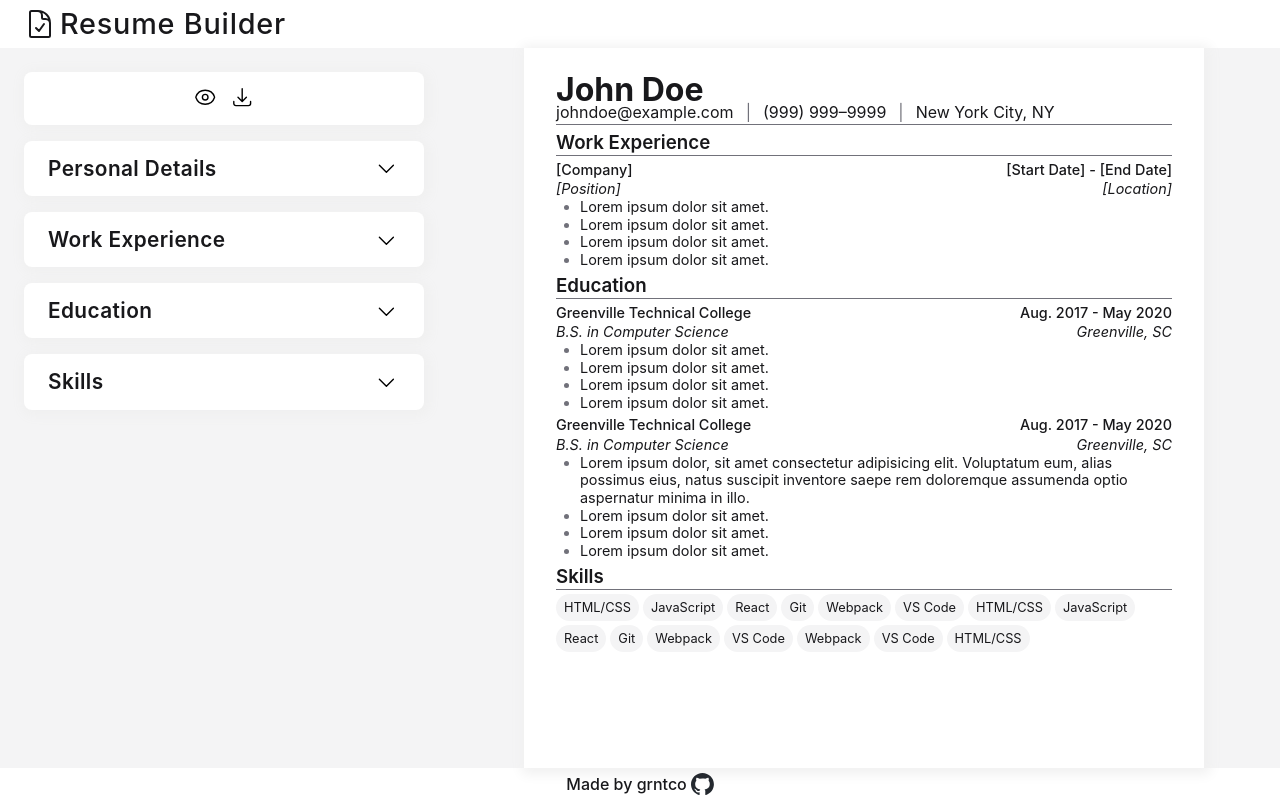
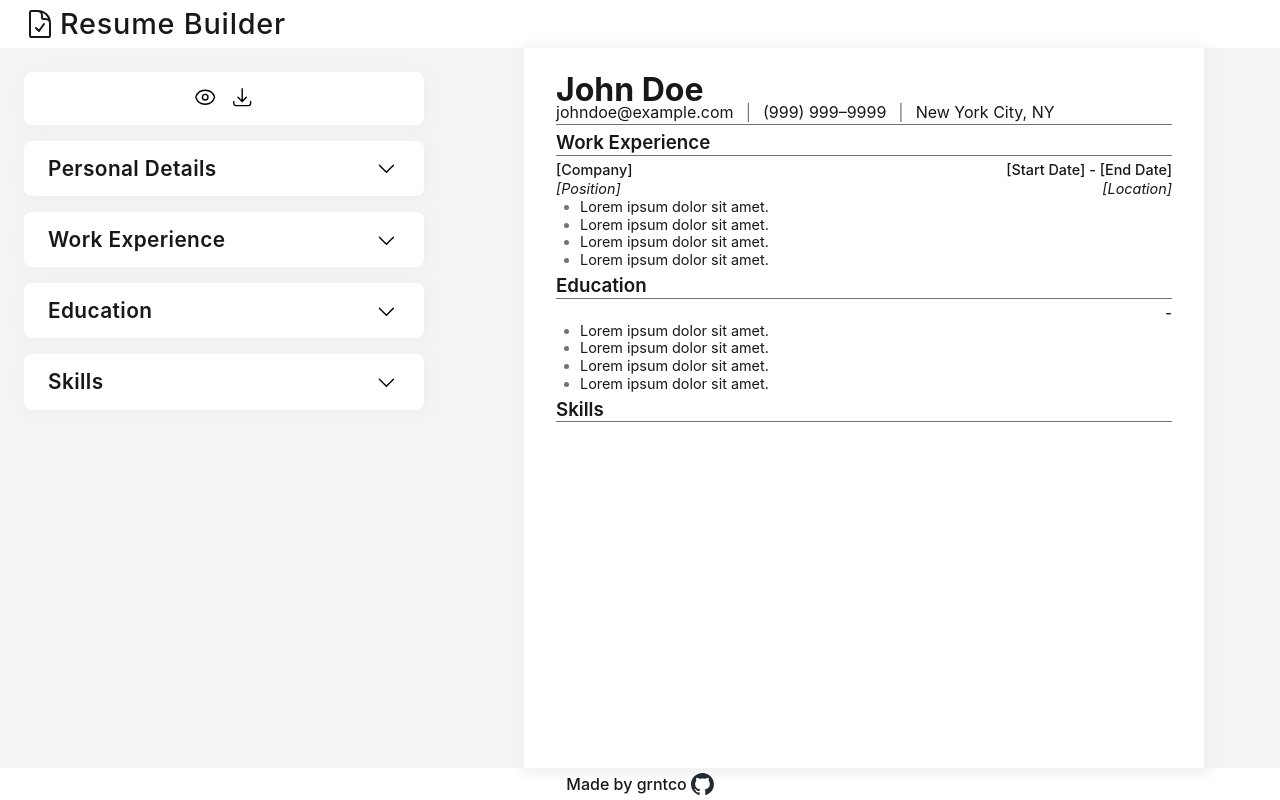
Before and after one commit to grntco/resume-builder, a React (Vite) app: page / in a window 1280 px wide. Built offline with nearby package versions, Linux system fonts and the light colour scheme.

Commit message:
pass resume data directly into Main Content instead of via App; give inputs unique ids

```diff
--- a/src/components/App.jsx
+++ b/src/components/App.jsx
@@ -2,13 +2,12 @@ import '../styles/App.css';
 import { Header } from './Header';
 import { MainContent } from './MainContent';
 import { Footer } from './Footer';
-import { resumeData } from '../resumeData';
 
 export function App() {
   return (
     <div className="app">
       <Header />
-      <MainContent data={resumeData} />
+      <MainContent />
       <Footer />
     </div>
   )
--- a/src/components/MainContent.jsx
+++ b/src/components/MainContent.jsx
@@ -3,16 +3,16 @@ import { Form } from './cards/Form';
 import { Toolbar } from './cards/Toolbar';
 import { Resume } from './Resume';
 import { useState } from 'react';
+import { resumeData } from '../resumeData';
 
-export function MainContent( { data } ) {
-    const [updatedData, setUpdatedData] = useState(data);
+
+export function MainContent() {
+    const [updatedData, setUpdatedData] = useState(resumeData);
 
     return (
         <section className="main-content">
             <div className="cards-container">
-                <Card>
-                    <Toolbar />
-                </Card>
+                <Card><Toolbar /></Card>
                 {
                     updatedData.map((form, formIndex) => {
                     return (
@@ -38,7 +38,7 @@ export function MainContent( { data } ) {
 
     function handleInputChange(e, currentForm, fieldsetIndex, inputIndex) {
         setUpdatedData((prevData) => {
-            return prevData.map((form, i) => {
+            return prevData.map(form => {
                 if (form === currentForm) {
                     return {
                         ...form,
--- a/src/components/Resume.jsx
+++ b/src/components/Resume.jsx
@@ -13,22 +13,6 @@ export function Resume({ data }) {
             </div>
             <div className="resume__section">
                 <h3 className="resume__section-title">Work Experience</h3>
-                {/* <div className="resume__experience-container">
-                    <div className="resume__details-container">
-                        <h4>Amazon</h4>
-                        <p>Aug. 2020 - Jan. 2024</p>
-                    </div>
-                    <div className="resume__details-container">
-                        <p>Jr. Software Developer</p>
-                        <p>Remote</p>
-                    </div>
-                    <ul className="resume__responsibilities-container">
-                        <li>Lorem ipsum dolor sit amet.</li>
-                        <li>Lorem ipsum dolor sit amet.</li>
-                        <li>Lorem ipsum dolor sit amet consectetur, adipisicing elit. Repellat veniam natus fugit! Incidunt labore libero sapiente, tempore assumenda ut ea?</li>
-                        <li>Lorem ipsum dolor sit amet.</li>
-                    </ul>
-                </div> */}
                 {
                     data.filter(form => form.title === 'Work Experience')[0]
                     .fieldsets.map((fieldset, fieldsetIndex) => (
@@ -51,33 +35,20 @@ export function Resume({ data }) {
                         )
                     )
                 }
-                {/* <div className="resume__experience-container">
-                    <div className="resume__details-container">
-                        <h4>Amazon</h4>
-                        <p>Aug. 2020 - Jan. 2024</p>
-                    </div>
-                    <div className="resume__details-container">
-                        <p>Jr. Software Developer</p>
-                        <p>Remote</p>
-                    </div>
-                    <ul className="resume__responsibilities-container">
-                        <li>Lorem ipsum dolor sit amet.</li>
-                        <li>Lorem ipsum dolor sit amet.</li>
-                        <li>Lorem ipsum dolor sit amet.</li>
-                        <li>Lorem ipsum dolor sit amet.</li>
-                    </ul>
-                </div> */}
             </div>
             <div className="resume__section">
                 <h3 className="resume__section-title">Education</h3>
-                <div className="resume__experience-container">
+                {
+                    data.filter(form => form.title === 'Education')[0]
+                    .fieldsets.map((fieldset, fieldsetIndex) => (
+                            <div key={fieldsetIndex} className="resume__experience-container">
                                 <div className="resume__details-container">
-                        <h4>Greenville Technical College</h4>
-                        <p>Aug. 2017 - May 2020</p>
+                                    <h4>{fieldset[0].value}</h4>
+                                    <p>{fieldset[3].value} - {fieldset[4].value}</p>
                                 </div>
                                 <div className="resume__details-container">
-                        <p>B.S. in Computer Science</p>
-                        <p>Greenville, SC</p>
+                                    <p>{fieldset[1].value}</p>
+                                    <p>{fieldset[2].value}</p>
                                 </div>
                                 <ul className="resume__responsibilities-container">
                                     <li>Lorem ipsum dolor sit amet.</li>
@@ -86,41 +57,23 @@ export function Resume({ data }) {
                                     <li>Lorem ipsum dolor sit amet.</li>
                                 </ul>
                             </div>
-                <div className="resume__experience-container">
-                    <div className="resume__details-container">
-                        <h4>Greenville Technical College</h4>
-                        <p>Aug. 2017 - May 2020</p>
-                    </div>
-                    <div className="resume__details-container">
-                        <p>B.S. in Computer Science</p>
-                        <p>Greenville, SC</p>
-                    </div>
-                    <ul className="resume__responsibilities-container">
-                        <li>Lorem ipsum dolor, sit amet consectetur adipisicing elit. Voluptatum eum, alias possimus eius, natus suscipit inventore saepe rem doloremque assumenda optio aspernatur minima in illo.</li>
-                        <li>Lorem ipsum dolor sit amet.</li>
-                        <li>Lorem ipsum dolor sit amet.</li>
-                        <li>Lorem ipsum dolor sit amet.</li>
-                    </ul>
-                </div>
+                        )
+                    )
+                }
             </div>
             <div className="resume__section">
                 <h3 className="resume__section-title">Skills</h3>
                 <ul className="resume__skills-container">
-                    <li className="resume__skill-item">HTML/CSS</li>
-                    <li className="resume__skill-item">JavaScript</li>
-                    <li className="resume__skill-item">React</li>
-                    <li className="resume__skill-item">Git</li>
-                    <li className="resume__skill-item">Webpack</li>
-                    <li className="resume__skill-item">VS Code</li>
-                    <li className="resume__skill-item">HTML/CSS</li>
-                    <li className="resume__skill-item">JavaScript</li>
-                    <li className="resume__skill-item">React</li>
-                    <li className="resume__skill-item">Git</li>
-                    <li className="resume__skill-item">Webpack</li>
-                    <li className="resume__skill-item">VS Code</li>
-                    <li className="resume__skill-item">Webpack</li>
-                    <li className="resume__skill-item">VS Code</li>
-                    <li className="resume__skill-item">HTML/CSS</li>
+                    {
+                        data.filter(form => form.title === "Skills")[0]
+                        .fieldsets
+                        .flat()
+                        .map((input, i) => {
+                            if (input.value !== "") {
+                                return <li key={i} className="resume__skill-item">{input.value}</li>
+                            }
+                        })
+                    }
                 </ul>
             </div>
         </div>
--- a/src/components/cards/TextInput.jsx
+++ b/src/components/cards/TextInput.jsx
@@ -7,14 +7,15 @@ export function TextInput({ label, form, fieldsetIndex, inputIndex, handleInputC
     // const [updatedData, setUpdatedData] = useState(data);
     // console.log(inputData.value, resumeData[formIndex].fieldsets[fieldsetIndex][inputIndex]);
 
+    const id = `${form.title}-${label}-${fieldsetIndex}-${inputIndex}`
     return (
         <li className="input-item">
             { (label !== "Skill") && (
-                <label htmlFor={label} className="input-label">{label}</label>
+                <label htmlFor={id} className="input-label">{label}</label>
             )}
             <input
                 type="text"
-                id={label}
+                id={id}
                 className="input"
                 onChange={(e) => { handleInputChange(e, form, fieldsetIndex, inputIndex) }}
             />
```
Also changed, not shown: src/resumeData.js (line endings or trailing spaces). Lines whose indentation alone changed are shown as unchanged.
